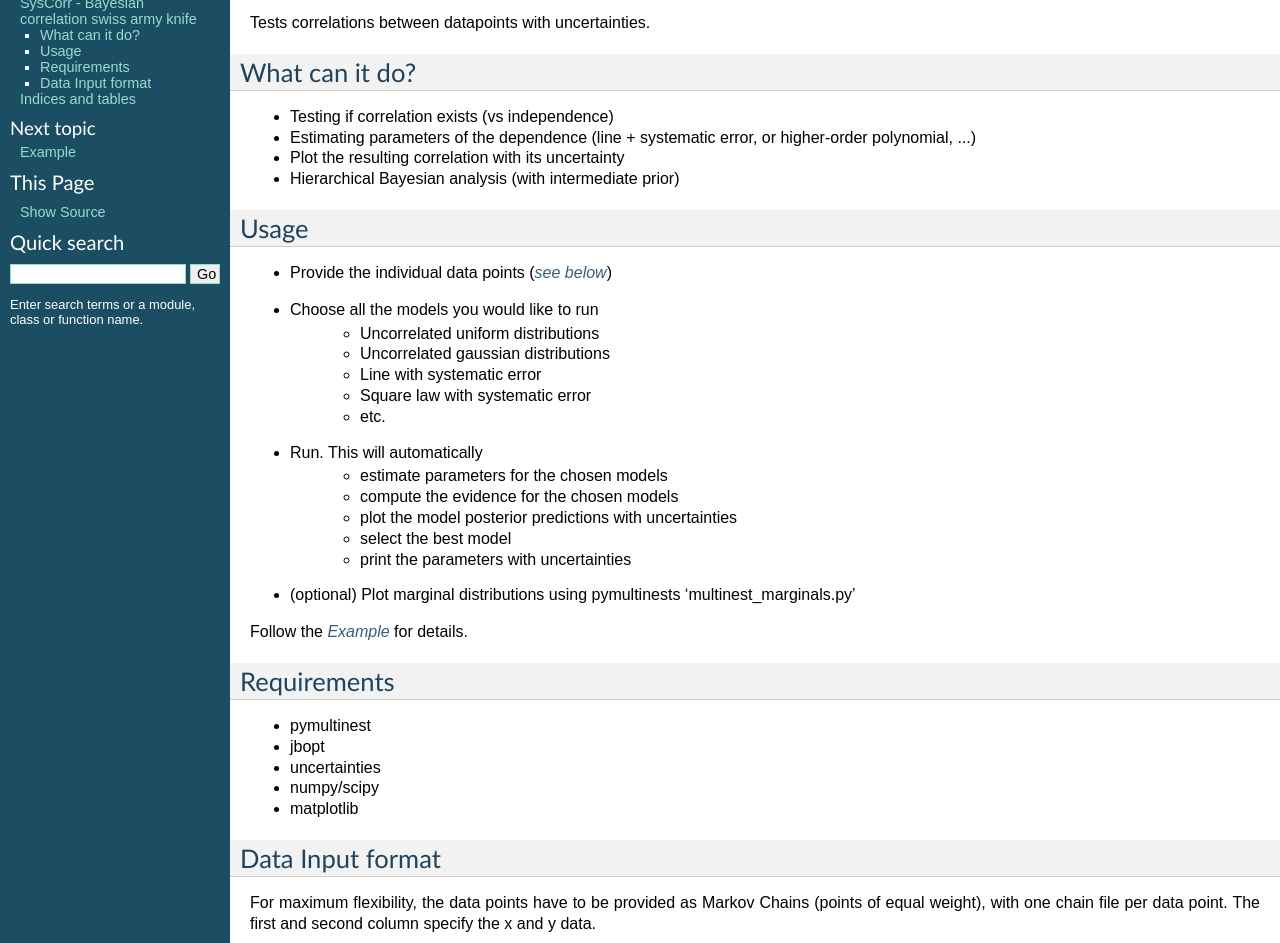
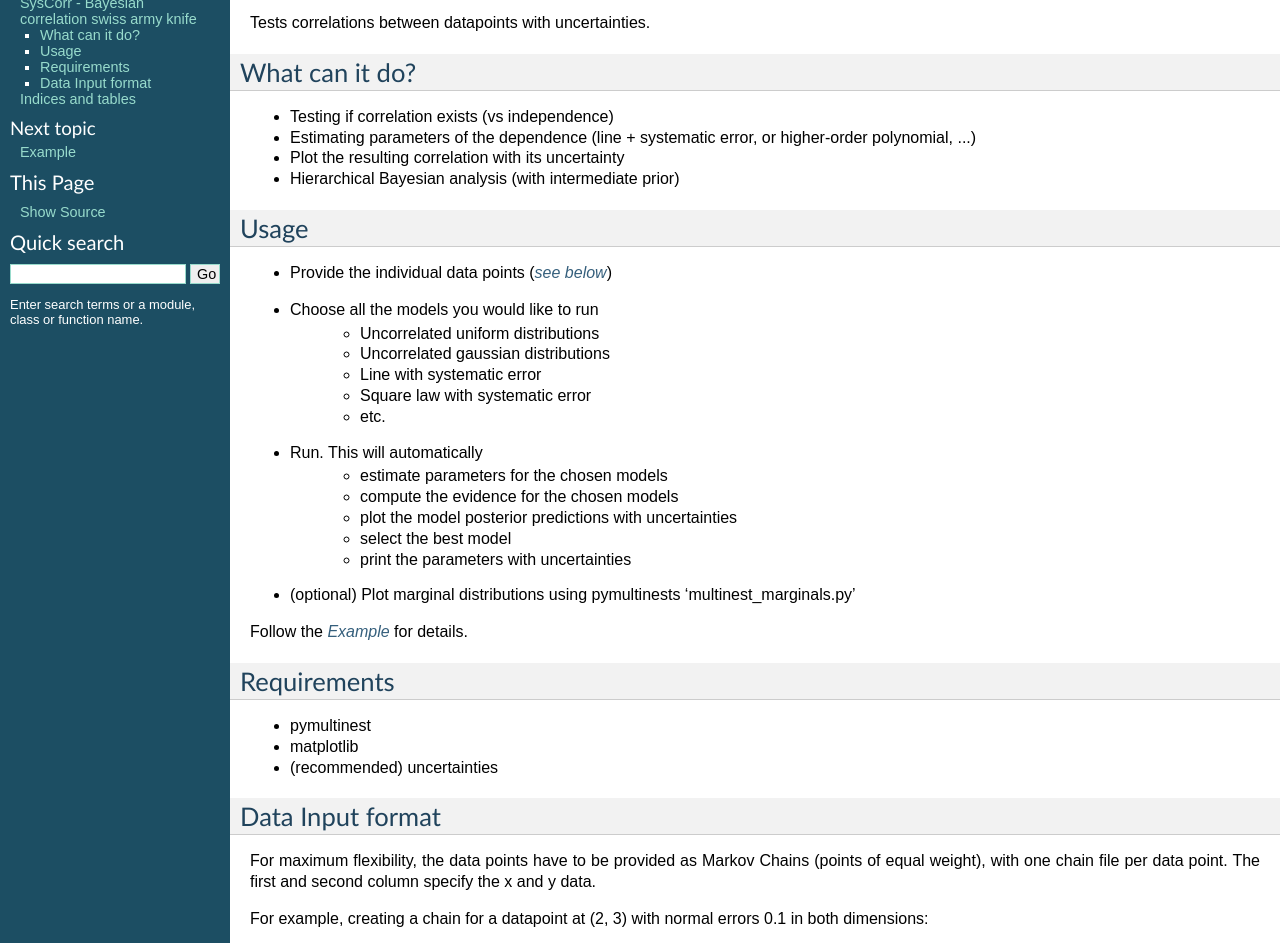
Before and after one commit to JohannesBuchner/syscorr, a plain HTML site: page index.html in a window 1280 px wide. Shown: the part 79-1022 px from the top of the page. Drawn offline with nearby package versions, Linux system fonts and the light colour scheme; some packages are replaced by stand-ins of ours.

Commit message:
updated doc

```diff
--- a/index.html
+++ b/index.html
@@ -98,10 +98,8 @@
 <h2>Requirements<a class="headerlink" href="#requirements" title="Permalink to this headline">¶</a></h2>
 <ul class="simple">
 <li>pymultinest</li>
-<li>jbopt</li>
-<li>uncertainties</li>
-<li>numpy/scipy</li>
 <li>matplotlib</li>
+<li>(recommended) uncertainties</li>
 </ul>
 </div>
 <div class="section" id="data-input-format">
```
Also changed, not shown: searchindex.js (+1 -1 lines), _sources/index.txt.
